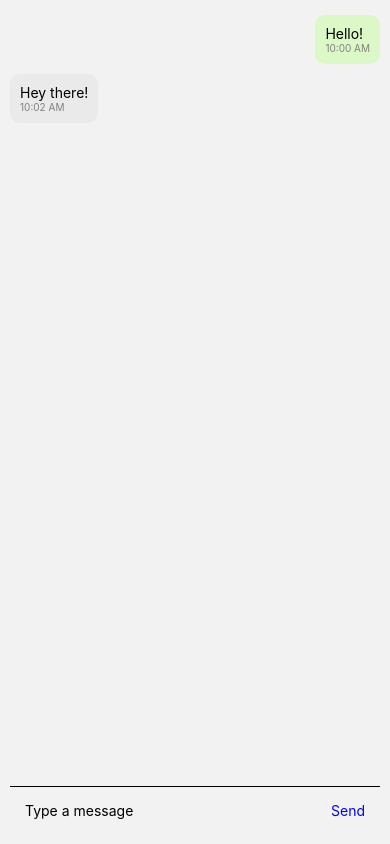
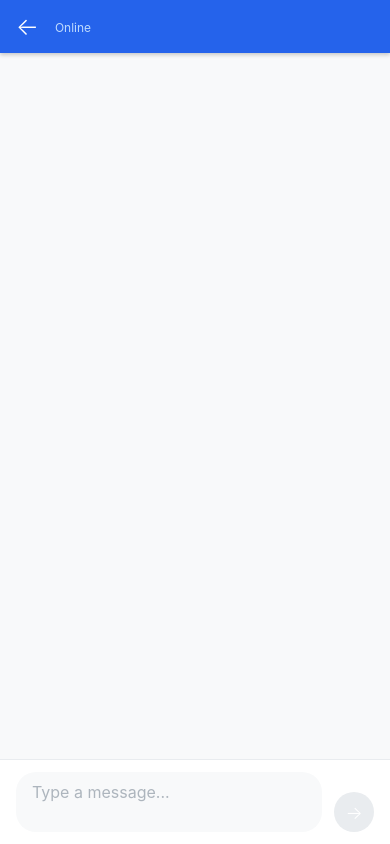
Before and after one commit to samudra1024/NEXALERT, a React Native app: screen /Chat in a window 390 px wide. Built offline with nearby package versions, Linux system fonts and the light colour scheme.

Commit message:
connected frontend and the controller

```diff
--- a/App.jsx
+++ b/App.jsx
@@ -2,6 +2,7 @@ import React from 'react';
 import { NavigationContainer } from '@react-navigation/native';
 import { createStackNavigator } from '@react-navigation/stack';
 import { GestureHandlerRootView } from 'react-native-gesture-handler';
+
 import OtpVerification from './src/screen/OtpVerification';
 import EnterOtp from './src/screen/EnterOtp';
 import InfoOne from './src/screen/InfoOne';
@@ -18,7 +19,7 @@ export default function App() {
     <GestureHandlerRootView style={{ flex: 1 }}>
       <NavigationContainer>
         <Stack.Navigator
-          initialRouteName="ChatScreen"
+          initialRouteName="InfoOne"
           screenOptions={{
             headerShown: false,
             gestureEnabled: true,
@@ -38,11 +39,12 @@ export default function App() {
             },
           }}
         >
-          {/* <Stack.Screen name="info1" component={InfoOne} />
+
+          <Stack.Screen name="InfoOne" component={InfoOne} />
           <Stack.Screen name="OtpVerification" component={OtpVerification} />
           <Stack.Screen name="EnterOtp" component={EnterOtp} />
-          <Stack.Screen name="info2" component={InfoTwo} />
-          <Stack.Screen name="info3" component={InfoThree} /> */}
+          <Stack.Screen name="InfoTwo" component={InfoTwo} />
+          <Stack.Screen name="InfoThree" component={InfoThree} />
           <Stack.Screen name="ChatsList" component={ChatList} />
           <Stack.Screen name="Chat" component={ChatScreen} />
         </Stack.Navigator>
--- a/src/config/API.js
+++ b/src/config/API.js
@@ -1 +1 @@
-export const BaseURL = 'http:// 172.20.10.3:8000/api' // Replace with your computer's local IP address
+export const BaseURL = 'http://192.168.1.8:8000/api' // Replace with your computer's local IP address
--- a/src/screen/ChatList.jsx
+++ b/src/screen/ChatList.jsx
@@ -1,109 +1,140 @@
 // screens/ChatsList.js
-import React from "react";
+import React, { useState, useEffect } from "react";
 import {
   View,
   Text,
   FlatList,
   TouchableOpacity,
-  Image,
+  Alert,
+  StyleSheet,
+  StatusBar,
+  PermissionsAndroid,
+  Platform,
 } from "react-native";
 import { useNavigation } from "@react-navigation/native";
+import SmsController from '../../Controller/SmsController';
 
-const contacts = [
-  {
-    id: "1",
-    name: "Mansa",
-    lastMessage: "Thank youuu!!",
-    time: "19:44",
-    unread: 0,
-    avatar: "https://randomuser.me/api/portraits/women/44.jpg",
-  },
-  {
-    id: "2",
-    name: "Infosys Team A",
-    lastMessage: "Guys did anyone receive??",
-    time: "18:31",
-    unread: 5,
-    avatar: "https://randomuser.me/api/portraits/men/40.jpg",
-  },
-  {
-    id: "3",
-    name: "Pappa",
-    lastMessage: "reached just now..",
-    time: "16:04",
-    unread: 0,
-    avatar: "https://randomuser.me/api/portraits/men/34.jpg",
-  },
-  {
-    id: "4",
-    name: "Ansh(R.N.S)",
-    lastMessage: "Yes, that’s gonna work, hopefully.",
-    time: "06:12",
-    unread: 0,
-    avatar: "https://randomuser.me/api/portraits/women/20.jpg",
-  },
-  {
-    id: "5",
-    name: "Bhai",
-    lastMessage: "Thanks dude 😁",
-    time: "Yesterday",
-    unread: 0,
-    avatar: "https://randomuser.me/api/portraits/men/10.jpg",
-  },
-  {
-    id: "6",
-    name: "Trishul",
-    lastMessage: "I’m happy this anime has such grea...",
-    time: "15/02/25",
-    unread: 0,
-    avatar: "https://randomuser.me/api/portraits/men/30.jpg",
-  },
-];
+
+const getAvatarColor = (address) => {
+  const colors = ['#2563eb', '#fd79a8', '#fdcb6e', '#e17055', '#1d4ed8', '#00b894'];
+  const index = address.charCodeAt(0) % colors.length;
+  return colors[index];
+};
 
 export default function ChatsList() {
   const navigation = useNavigation();
+  const [contacts, setContacts] = useState([]);
+  const [readContacts, setReadContacts] = useState(new Set());
+
+  const requestSmsPermission = async () => {
+    if (Platform.OS === 'android') {
+      try {
+        const granted = await PermissionsAndroid.request(
+          PermissionsAndroid.PERMISSIONS.READ_SMS,
+          {
+            title: 'SMS Permission Required',
+            message: 'This app needs access to read your SMS messages to display them.',
+            buttonNeutral: 'Ask Me Later',
+            buttonNegative: 'Cancel',
+            buttonPositive: 'Allow',
+          }
+        );
+        return granted === PermissionsAndroid.RESULTS.GRANTED;
+      } catch (err) {
+        console.warn('Permission error:', err);
+        return false;
+      }
+    }
+    return true;
+  };
+
+  const loadSmsMessages = async () => {
+    try {
+      const hasPermission = await requestSmsPermission();
+      if (!hasPermission) {
+        Alert.alert('Permission Required', 'SMS permission is required to display messages.');
+        return;
+      }
+
+      const messages = await SmsController.fetchSmsMessages();
+      console.log('Total SMS messages fetched:', messages.length);
+
+      const contactsMap = {};
+
+      messages.forEach(msg => {
+        const address = msg.address;
+        if (!contactsMap[address]) {
+          contactsMap[address] = {
+            id: address,
+            name: address,
+            messages: [],
+            avatar: address.charAt(0).toUpperCase(),
+            avatarColor: getAvatarColor(address)
+          };
+        }
+        contactsMap[address].messages.push(msg);
+      });
+
+      const contactsList = Object.values(contactsMap).map(contact => {
+        const sortedMessages = contact.messages.sort((a, b) => b.date - a.date);
+        const latestMessage = sortedMessages[0];
+        const receivedMessages = contact.messages.filter(msg => parseInt(msg.type) === 1);
+        const unreadCount = readContacts.has(contact.id) ? 0 : receivedMessages.length;
+
+        return {
+          ...contact,
+          lastMessage: latestMessage.body,
+          time: new Date(latestMessage.date).toLocaleTimeString([], {hour: '2-digit', minute:'2-digit'}),
+          unread: unreadCount,
+          date: latestMessage.date,
+          messageCount: contact.messages.length
+        };
+      }).sort((a, b) => b.date - a.date);
+
+      setContacts(contactsList);
+    } catch (error) {
+      console.error('SMS fetch error:', error);
+      Alert.alert('Error', 'Failed to fetch SMS messages: ' + error.message);
+    }
+  };
+
+  useEffect(() => {
+    loadSmsMessages();
+  }, []);
+
+  const markAsRead = (contactId) => {
+    setReadContacts(prev => new Set([...prev, contactId]));
+    setContacts(prevContacts =>
+      prevContacts.map(contact =>
+        contact.id === contactId ? { ...contact, unread: 0 } : contact
+      )
+    );
+  };
 
   const renderItem = ({ item }) => (
     <TouchableOpacity
-      style={{
-        flexDirection: "row",
-        alignItems: "center",
-        padding: 12,
-        borderBottomWidth: 0.5,
-        borderColor: "#ddd",
+      style={styles.chatItem}
+      onPress={() => {
+        markAsRead(item.id);
+        navigation.navigate("Chat", { contactId: item.id, name: item.name });
       }}
-      onPress={() =>
-        navigation.navigate("Chat", { contactId: item.id, name: item.name })
-      }
     >
-      {/* Avatar */}
-      <Image
-        source={{ uri: item.avatar }}
-        style={{ width: 50, height: 50, borderRadius: 25, marginRight: 12 }}
-      />
+      <View style={[styles.avatar, { backgroundColor: item.avatarColor }]}>
+        <Text style={styles.avatarText}>{item.avatar}</Text>
+      </View>
 
-      {/* Name + Last message */}
-      <View style={{ flex: 1 }}>
-        <Text style={{ fontWeight: "bold", fontSize: 16 }}>{item.name}</Text>
-        <Text style={{ color: "gray" }} numberOfLines={1}>
+      <View style={styles.chatContent}>
+        <Text style={styles.contactName}>{item.name}</Text>
+        <Text style={styles.lastMessage} numberOfLines={1}>
           {item.lastMessage}
         </Text>
       </View>
 
-      {/* Time + Unread badge */}
-      <View style={{ alignItems: "flex-end" }}>
-        <Text style={{ color: "gray", fontSize: 12 }}>{item.time}</Text>
+      <View style={styles.timeContainer}>
+        <Text style={styles.timeText}>{item.time}</Text>
         {item.unread > 0 && (
-          <View
-            style={{
-              backgroundColor: "#007bff",
-              borderRadius: 12,
-              paddingHorizontal: 6,
-              paddingVertical: 2,
-              marginTop: 4,
-            }}
-          >
-            <Text style={{ color: "white", fontSize: 12 }}>{item.unread}</Text>
+          <View style={styles.unreadBadge}>
+            <Text style={styles.unreadText}>{item.unread}</Text>
           </View>
         )}
       </View>
@@ -111,40 +142,160 @@ export default function ChatsList() {
   );
 
   return (
-    <View style={{ flex: 1, backgroundColor: "white" }}>
-      {/* Header */}
-      <Text style={{ fontSize: 20, fontWeight: "bold", margin: 15 }}>
-        Personal Chats
-      </Text>
+    <View style={styles.container}>
+      <StatusBar barStyle="dark-content" backgroundColor="#f8f9fa" />
+      <View style={styles.header}>
+        <Text style={styles.headerTitle}>Messages</Text>
+        <TouchableOpacity
+          style={styles.logoutButton}
+          onPress={() => {
+            navigation.replace('InfoOne');
+          }}
+        >
+          <Text style={styles.logoutText}>Logout</Text>
+        </TouchableOpacity>
+      </View>
 
-      {/* Chat list */}
       <FlatList
         data={contacts}
         keyExtractor={(item) => item.id}
         renderItem={renderItem}
+        showsVerticalScrollIndicator={true}
+        style={styles.flatList}
+        contentContainerStyle={{ paddingBottom: 100 }}
       />
 
-      {/* Floating button */}
       <TouchableOpacity
-        style={{
-          position: "absolute",
-          bottom: 20,
-          right: 20,
-          backgroundColor: "#007bff",
-          width: 55,
-          height: 55,
-          borderRadius: 30,
-          justifyContent: "center",
-          alignItems: "center",
-          shadowColor: "#000",
-          shadowOpacity: 0.2,
-          shadowRadius: 4,
-          elevation: 5,
-        }}
-        onPress={() => alert("New chat")}
+        style={styles.fab}
+        onPress={() => Alert.alert('New Chat', 'Feature coming soon!')}
       >
-        <Text style={{ fontSize: 28, color: "white" }}>+</Text>
+        <Text style={styles.fabText}>+</Text>
       </TouchableOpacity>
     </View>
   );
 }
+
+const styles = StyleSheet.create({
+  container: {
+    flex: 1,
+    backgroundColor: '#f8f9fa',
+  },
+  header: {
+    flexDirection: 'row',
+    alignItems: 'center',
+    backgroundColor: '#ffffff',
+    paddingHorizontal: 20,
+    paddingVertical: 16,
+    borderBottomWidth: 1,
+    borderBottomColor: '#e9ecef',
+    elevation: 2,
+    shadowColor: '#000',
+    shadowOffset: { width: 0, height: 2 },
+    shadowOpacity: 0.1,
+    shadowRadius: 4,
+  },
+  headerTitle: {
+    fontSize: 24,
+    fontWeight: '700',
+    color: '#212529',
+    flex: 1,
+  },
+  logoutButton: {
+    backgroundColor: '#dc3545',
+    paddingHorizontal: 12,
+    paddingVertical: 6,
+    borderRadius: 6,
+  },
+  logoutText: {
+    color: '#ffffff',
+    fontSize: 12,
+    fontWeight: '600',
+  },
+  flatList: {
+    flex: 1,
+  },
+  chatItem: {
+    flexDirection: 'row',
+    alignItems: 'center',
+    backgroundColor: '#ffffff',
+    paddingHorizontal: 16,
+    paddingVertical: 12,
+    marginHorizontal: 8,
+    marginVertical: 4,
+    borderRadius: 12,
+    elevation: 1,
+    shadowColor: '#000',
+    shadowOffset: { width: 0, height: 1 },
+    shadowOpacity: 0.05,
+    shadowRadius: 2,
+  },
+  avatar: {
+    width: 48,
+    height: 48,
+    borderRadius: 24,
+    justifyContent: 'center',
+    alignItems: 'center',
+    marginRight: 12,
+  },
+  avatarText: {
+    fontSize: 20,
+    fontWeight: '600',
+    color: '#ffffff',
+  },
+  chatContent: {
+    flex: 1,
+  },
+  contactName: {
+    fontSize: 16,
+    fontWeight: '600',
+    color: '#212529',
+    marginBottom: 2,
+  },
+  lastMessage: {
+    fontSize: 14,
+    color: '#6c757d',
+    lineHeight: 18,
+  },
+  timeContainer: {
+    alignItems: 'flex-end',
+  },
+  timeText: {
+    fontSize: 12,
+    color: '#adb5bd',
+    marginBottom: 4,
+  },
+  unreadBadge: {
+    backgroundColor: '#28a745',
+    borderRadius: 10,
+    paddingHorizontal: 6,
+    paddingVertical: 2,
+    minWidth: 20,
+    alignItems: 'center',
+  },
+  unreadText: {
+    fontSize: 11,
+    fontWeight: '600',
+    color: '#ffffff',
+  },
+  fab: {
+    position: 'absolute',
+    bottom: 24,
+    right: 24,
+    width: 56,
+    height: 56,
+    borderRadius: 28,
+    backgroundColor: '#2563eb',
+    justifyContent: 'center',
+    alignItems: 'center',
+    elevation: 8,
+    shadowColor: '#000',
+    shadowOffset: { width: 0, height: 4 },
+    shadowOpacity: 0.3,
+    shadowRadius: 8,
+  },
+  fabText: {
+    fontSize: 24,
+    fontWeight: '300',
+    color: '#ffffff',
+  },
+});
--- a/src/screen/ChatScreen.js
+++ b/src/screen/ChatScreen.js
@@ -1,60 +1,250 @@
 // screens/ChatScreen.js
-import React, { useState } from "react";
-import { View, Text, FlatList, TextInput, TouchableOpacity } from "react-native";
-import { useNavigation } from '@react-navigation/native';
-
+import React, { useState, useEffect } from "react";
+import {
+  View,
+  Text,
+  FlatList,
+  TextInput,
+  TouchableOpacity,
+  Alert,
+  StyleSheet,
+  StatusBar,
+  KeyboardAvoidingView,
+  Platform
+} from "react-native";
+import { useNavigation, useRoute } from '@react-navigation/native';
+import SmsController from '../../Controller/SmsController';
 
 export default function ChatScreen() {
-  const route = useNavigation();
-  const name  = route.params?.name; // coming from ChatsList
+  const navigation = useNavigation();
+  const route = useRoute();
+  const { name } = route.params || {};
 
-  const [messages, setMessages] = useState([
-    { sender: "me", text: "Hello!", time: "10:00 AM" },
-    { sender: name, text: "Hey there!", time: "10:02 AM" },
-  ]);
+  const [messages, setMessages] = useState([]);
   const [input, setInput] = useState("");
 
-  const sendMessage = () => {
+  const loadSmsMessages = React.useCallback(async () => {
+    if (!name) return;
+    try {
+      const smsMessages = await SmsController.fetchSmsMessages();
+      const formattedMessages = smsMessages
+        .filter(sms => sms.address === name)
+        .map((sms, index) => ({
+          id: `${sms.address}-${sms.date}-${index}`,
+          sender: sms.address === 'me' ? 'me' : sms.address,
+          text: sms.body,
+          time: new Date(sms.date).toLocaleTimeString([], {hour: '2-digit', minute:'2-digit'})
+        }))
+        .sort((a, b) => new Date(a.time) - new Date(b.time));
+      setMessages(formattedMessages);
+    } catch (error) {
+      Alert.alert('Error', 'Failed to fetch SMS messages: ' + error.message);
+    }
+  }, [name]);
+
+  useEffect(() => {
+    loadSmsMessages();
+  }, [loadSmsMessages]);
+
+  const sendMessage = React.useCallback(() => {
     if (input.trim().length > 0) {
-      setMessages([...messages, { sender: "me", text: input, time: new Date().toLocaleTimeString() }]);
+      const newMessage = {
+        id: `me-${Date.now()}`,
+        sender: "me",
+        text: input,
+        time: new Date().toLocaleTimeString([], {hour: '2-digit', minute:'2-digit'})
+      };
+      setMessages(prev => [...prev, newMessage]);
       setInput("");
     }
-  };
+  }, [input]);
+
+  const renderMessage = React.useCallback(({ item }) => (
+    <View style={[
+      styles.messageContainer,
+      item.sender === "me" ? styles.myMessage : styles.otherMessage
+    ]}>
+      <Text style={[
+        styles.messageText,
+        item.sender === "me" ? styles.myMessageText : styles.otherMessageText
+      ]}>
+        {item.text}
+      </Text>
+      <Text style={[
+        styles.timeText,
+        item.sender === "me" ? styles.myTimeText : styles.otherTimeText
+      ]}>
+        {item.time}
+      </Text>
+    </View>
+  ), []);
 
   return (
-    <View style={{ flex: 1, padding: 10 }}>
+    <KeyboardAvoidingView
+      style={styles.container}
+      behavior={Platform.OS === 'ios' ? 'padding' : 'height'}
+    >
+      <StatusBar barStyle="light-content" backgroundColor="#2563eb" />
+
+      <View style={styles.header}>
+        <TouchableOpacity onPress={() => navigation.goBack()}>
+          <Text style={styles.backButton}>←</Text>
+        </TouchableOpacity>
+        <View style={styles.headerInfo}>
+          <Text style={styles.headerName}>{name}</Text>
+          <Text style={styles.headerStatus}>Online</Text>
+        </View>
+      </View>
+
       <FlatList
         data={messages}
-        keyExtractor={(item, index) => index.toString()}
-        renderItem={({ item }) => (
-          <View
-            // eslint-disable-next-line react-native/no-inline-styles
-            style={{
-              alignSelf: item.sender === "me" ? "flex-end" : "flex-start",
-              backgroundColor: item.sender === "me" ? "#DCF8C6" : "#EAEAEA",
-              padding: 10,
-              borderRadius: 10,
-              marginVertical: 5,
-            }}
-          >
-            <Text>{item.text}</Text>
-            <Text style={{ fontSize: 10, color: "gray" }}>{item.time}</Text>
-          </View>
-        )}
+        keyExtractor={(item) => item.id}
+        renderItem={renderMessage}
+        style={styles.messagesList}
+        contentContainerStyle={styles.messagesContainer}
+        showsVerticalScrollIndicator={false}
       />
 
-      {/* Input box */}
-      <View style={{ flexDirection: "row", alignItems: "center", borderTopWidth: 1, padding: 5 }}>
+      <View style={styles.inputContainer}>
         <TextInput
           value={input}
           onChangeText={setInput}
-          placeholder="Type a message"
-          style={{ flex: 1, padding: 10 }}
+          placeholder="Type a message..."
+          placeholderTextColor="#adb5bd"
+          style={styles.textInput}
+          multiline
         />
-        <TouchableOpacity onPress={sendMessage} style={{ padding: 10 }}>
-          <Text style={{ color: "blue" }}>Send</Text>
+        <TouchableOpacity
+          onPress={sendMessage}
+          style={[styles.sendButton, input.trim() ? styles.sendButtonActive : null]}
+        >
+          <Text style={styles.sendButtonText}>→</Text>
         </TouchableOpacity>
       </View>
-    </View>
+    </KeyboardAvoidingView>
   );
 }
+
+const styles = StyleSheet.create({
+  container: {
+    flex: 1,
+    backgroundColor: '#f8f9fa',
+  },
+  header: {
+    flexDirection: 'row',
+    alignItems: 'center',
+    backgroundColor: '#2563eb',
+    paddingHorizontal: 16,
+    paddingVertical: 12,
+    elevation: 4,
+    shadowColor: '#000',
+    shadowOffset: { width: 0, height: 2 },
+    shadowOpacity: 0.2,
+    shadowRadius: 4,
+  },
+  backButton: {
+    fontSize: 24,
+    color: '#ffffff',
+    marginRight: 16,
+    fontWeight: '300',
+  },
+  headerInfo: {
+    flex: 1,
+  },
+  headerName: {
+    fontSize: 18,
+    fontWeight: '600',
+    color: '#ffffff',
+  },
+  headerStatus: {
+    fontSize: 12,
+    color: '#bfdbfe',
+    marginTop: 2,
+  },
+  messagesList: {
+    flex: 1,
+  },
+  messagesContainer: {
+    paddingVertical: 16,
+    paddingHorizontal: 12,
+  },
+  messageContainer: {
+    maxWidth: '80%',
+    marginVertical: 4,
+    paddingHorizontal: 16,
+    paddingVertical: 10,
+    borderRadius: 18,
+  },
+  myMessage: {
+    alignSelf: 'flex-end',
+    backgroundColor: '#2563eb',
+    borderBottomRightRadius: 4,
+  },
+  otherMessage: {
+    alignSelf: 'flex-start',
+    backgroundColor: '#ffffff',
+    borderBottomLeftRadius: 4,
+    elevation: 1,
+    shadowColor: '#000',
+    shadowOffset: { width: 0, height: 1 },
+    shadowOpacity: 0.1,
+    shadowRadius: 2,
+  },
+  messageText: {
+    fontSize: 16,
+    lineHeight: 20,
+  },
+  myMessageText: {
+    color: '#ffffff',
+  },
+  otherMessageText: {
+    color: '#212529',
+  },
+  timeText: {
+    fontSize: 11,
+    marginTop: 4,
+  },
+  myTimeText: {
+    color: '#bfdbfe',
+    textAlign: 'right',
+  },
+  otherTimeText: {
+    color: '#adb5bd',
+  },
+  inputContainer: {
+    flexDirection: 'row',
+    alignItems: 'flex-end',
+    backgroundColor: '#ffffff',
+    paddingHorizontal: 16,
+    paddingVertical: 12,
+    borderTopWidth: 1,
+    borderTopColor: '#e9ecef',
+  },
+  textInput: {
+    flex: 1,
+    backgroundColor: '#f8f9fa',
+    borderRadius: 20,
+    paddingHorizontal: 16,
+    paddingVertical: 10,
+    fontSize: 16,
+    color: '#212529',
+    maxHeight: 100,
+    marginRight: 12,
+  },
+  sendButton: {
+    width: 40,
+    height: 40,
+    borderRadius: 20,
+    backgroundColor: '#e9ecef',
+    justifyContent: 'center',
+    alignItems: 'center',
+  },
+  sendButtonActive: {
+    backgroundColor: '#2563eb',
+  },
+  sendButtonText: {
+    fontSize: 18,
+    color: '#ffffff',
+    fontWeight: '300',
+  },
+});
--- a/src/screen/EnterOtp.jsx
+++ b/src/screen/EnterOtp.jsx
@@ -3,6 +3,7 @@ import { View, Text, TextInput, TouchableOpacity, Image, StyleSheet, Alert } fro
 import axios from "axios";
 import { useNavigation, useRoute } from '@react-navigation/native';
 import { BaseURL } from '../config/API';
+
 import OtpImage from '../assets/images/OTP.png'; // ✅ keep image import at the bottom of imports
 
 export default function EnterOtp() {
@@ -72,8 +73,9 @@ export default function EnterOtp() {
       const response = await axios.post(`${BaseURL}/verify-otp`, { phoneNumber: mobileNumber, code: otpCode });
 
       if (response.data.success) {
+        // OTP verified successfully
         Alert.alert('OTP verified successfully!');
-        navigation.navigate('info1');
+        navigation.navigate('ChatsList');
       } else {
         Alert.alert('Failed to verify OTP. Please try again.');
       }
--- a/src/screen/Sample.jsx
+++ b/src/screen/Sample.jsx
@@ -73,7 +73,7 @@ const styles = StyleSheet.create({
     fontSize: 24,
     fontWeight: 'bold',
     marginBottom: 16,
-    textAlign: 'center',
+    textAlign: 'center'
   },
   refreshButton: {
     backgroundColor: '#007AFF',
```
Also changed, not shown: install_asyncstorage.txt (added), 2 other files (tests, documents, lock files or other folders).
